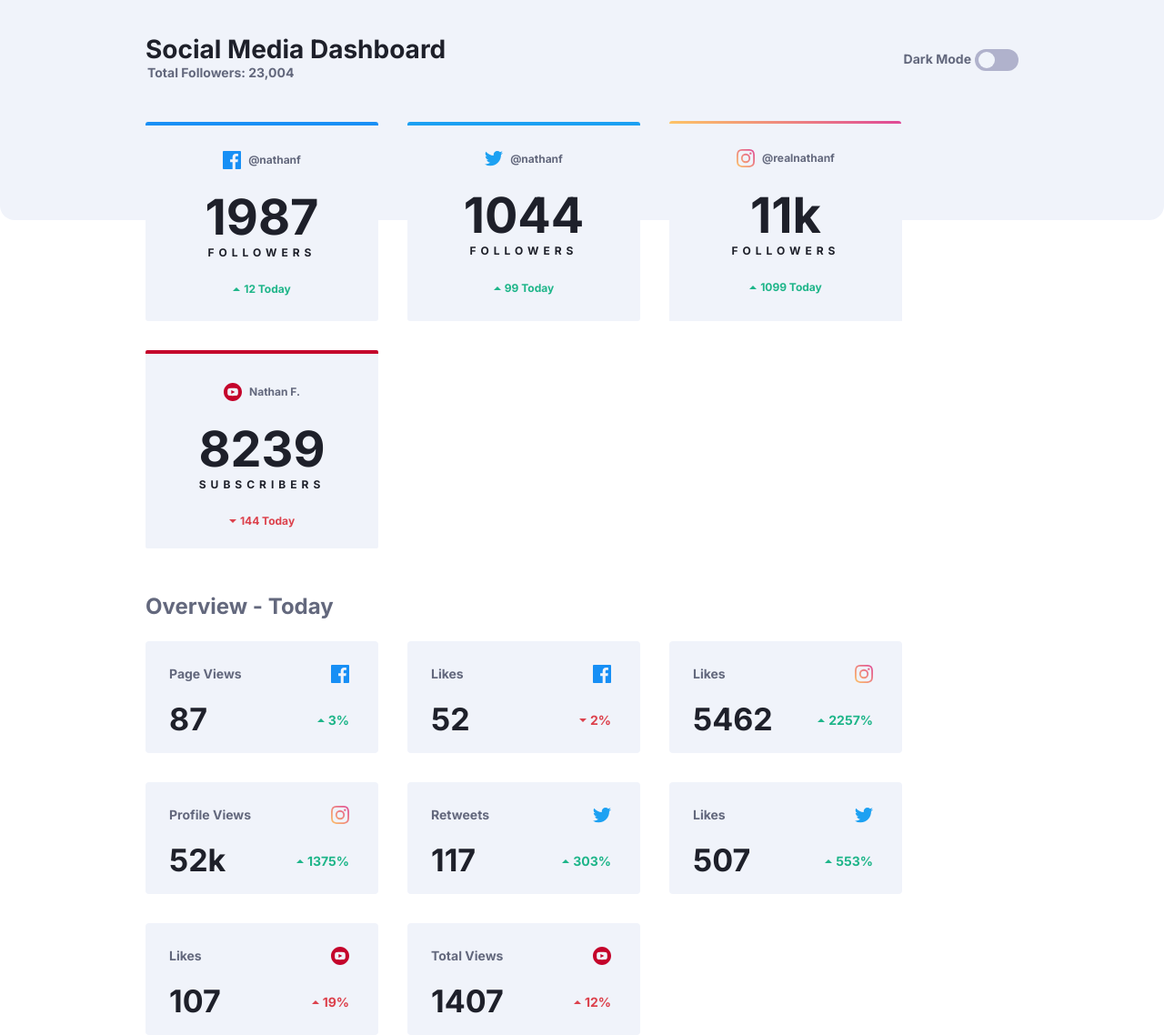
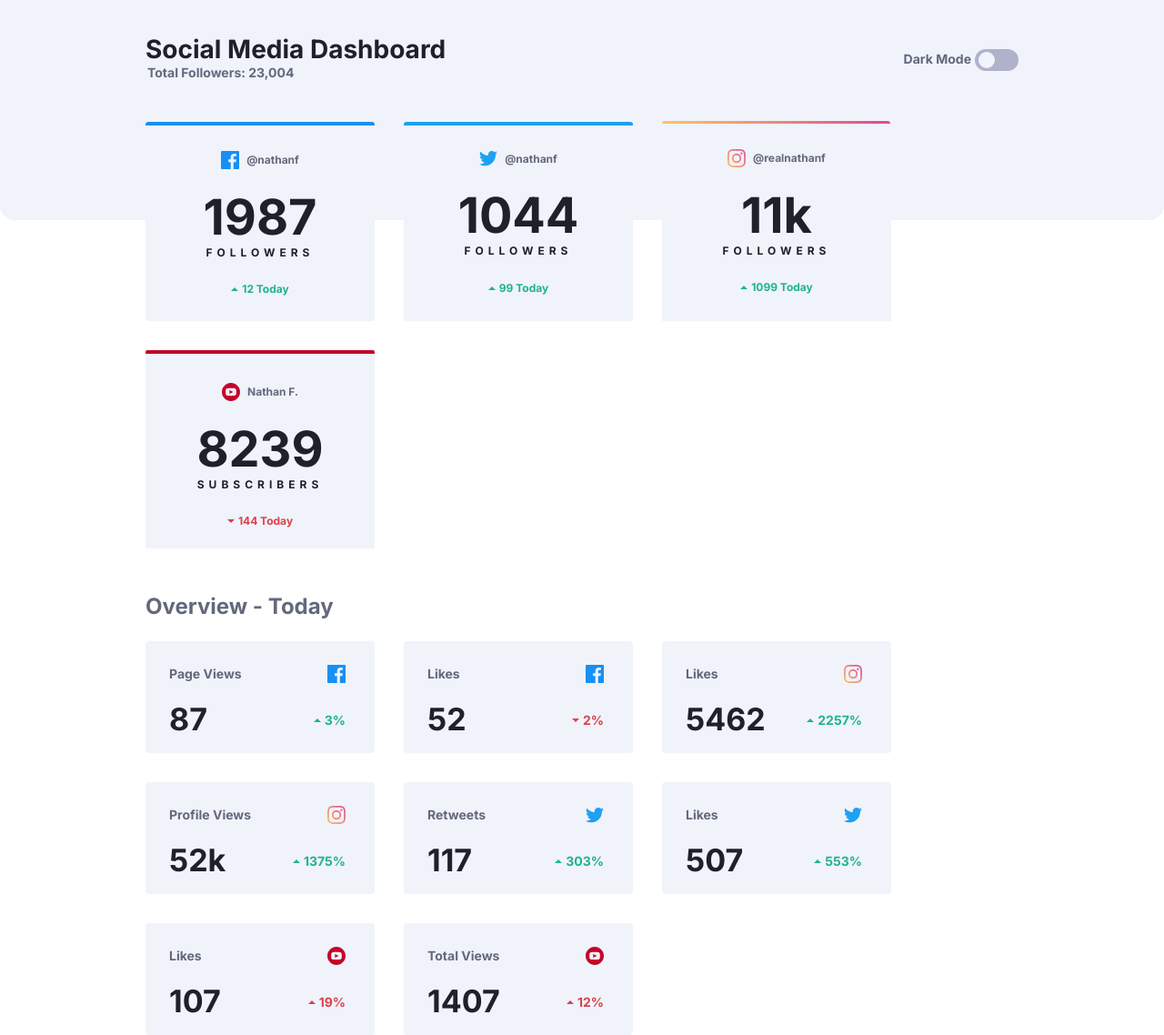
Before and after one commit to javascriptor1/social-media-dashboard-with-theme-switcher-master, a website: page index.html in a window 1280 px wide. Shown: the whole page at 91% size. Drawn offline with Linux system fonts and the light colour scheme.

Commit message:
fixing container div width for 1366px screen

```diff
--- a/index.html
+++ b/index.html
@@ -48,7 +48,7 @@
     <main class="px-6 -mt-9 lg:px-40 lg:-mt-[108px]">
       <div class="flex flex-col gap-6 lg:gap-8 lg:flex-row lg:flex-wrap">
         <div
-          class="flex flex-col items-center gap-3 pt-7 bg-[#f0f3fa] font-bold rounded-[3px] border-t-4 border-t-[#198ff5] lg:min-w-[256px]"
+          class="flex flex-col items-center gap-3 pt-7 bg-[#f0f3fa] font-bold rounded-[3px] border-t-4 border-t-[#198ff5] lg:min-w-[252px]"
         >
           <div class="flex justify-center items-center gap-2 text-[#63687d]">
             <svg xmlns="http://www.w3.org/2000/svg" width="20" height="20">
@@ -75,7 +75,7 @@
         </div>
         <!-- Twitter stats -->
         <div
-          class="flex flex-col items-center gap-[13px] pt-7 bg-[#f0f3fa] font-bold rounded-[3px] border-t-4 border-t-[#1ca0f2] lg:min-w-[256px]"
+          class="flex flex-col items-center gap-[13px] pt-7 bg-[#f0f3fa] font-bold rounded-[3px] border-t-4 border-t-[#1ca0f2] lg:min-w-[252px]"
         >
           <div class="flex justify-center items-center gap-2 text-[#63687d]">
             <svg xmlns="http://www.w3.org/2000/svg" width="20" height="17">
@@ -102,7 +102,7 @@
         </div>
         <!-- Instagram stats -->
         <div
-          class="flex flex-col items-center gap-3 pt-7 bg-[#f0f3fa] font-bold relative instagram -mr-[1px] mt-[2px] lg:min-w-[256px]"
+          class="flex flex-col items-center gap-3 pt-7 bg-[#f0f3fa] font-bold relative instagram -mr-[1px] mt-[2px] lg:min-w-[252px]"
         >
           <div class="flex justify-center items-center gap-2 text-[#63687d]">
             <svg xmlns="http://www.w3.org/2000/svg" width="20" height="20">
@@ -136,7 +136,7 @@
         </div>
         <!-- Youtube stats -->
         <div
-          class="flex flex-col items-center gap-3 pt-8 bg-[#f0f3fa] font-bold rounded-sm border-t-4 border-t-[#C4032B] lg:min-w-[256px]"
+          class="flex flex-col items-center gap-3 pt-8 bg-[#f0f3fa] font-bold rounded-sm border-t-4 border-t-[#C4032B] lg:min-w-[252px]"
         >
           <div class="flex justify-center items-center gap-2 text-[#63687d]">
             <svg xmlns="http://www.w3.org/2000/svg" width="20" height="20">
@@ -167,7 +167,7 @@
       </h2>
       <div class="lg:flex flex-wrap gap-6 lg:gap-8">
         <div
-          class="flex flex-col justify-between bg-[#f0f3fa] rounded py-[26px] pl-[26px] pr-8 mb-4 lg:min-w-[256px] lg:mb-0"
+          class="flex flex-col justify-between bg-[#f0f3fa] rounded py-[26px] pl-[26px] pr-8 mb-4 lg:min-w-[252px] lg:mb-0"
         >
           <div class="flex justify-between items-center">
             <p class="font-bold text-[#63687d] text-sm">Page Views</p>
@@ -190,7 +190,7 @@
         </div>
 
         <div
-          class="flex flex-col justify-between bg-[#f0f3fa] rounded py-[26px] pl-[26px] pr-8 mb-4 lg:min-w-[256px] lg:mb-0"
+          class="flex flex-col justify-between bg-[#f0f3fa] rounded py-[26px] pl-[26px] pr-8 mb-4 lg:min-w-[252px] lg:mb-0"
         >
           <div class="flex justify-between items-center">
             <p class="font-bold text-[#63687d] text-sm">Likes</p>
@@ -212,7 +212,7 @@
           </div>
         </div>
         <div
-          class="flex flex-col justify-between bg-[#f0f3fa] rounded py-[26px] pl-[26px] pr-8 mb-4 lg:min-w-[256px] lg:mb-0"
+          class="flex flex-col justify-between bg-[#f0f3fa] rounded py-[26px] pl-[26px] pr-8 mb-4 lg:min-w-[252px] lg:mb-0"
         >
           <div class="flex justify-between items-center">
             <p class="font-bold text-[#63687d] text-sm">Likes</p>
@@ -241,7 +241,7 @@
           </div>
         </div>
         <div
-          class="flex flex-col justify-between bg-[#f0f3fa] rounded py-[26px] pl-[26px] pr-8 mb-4 lg:min-w-[256px] lg:mb-0"
+          class="flex flex-col justify-between bg-[#f0f3fa] rounded py-[26px] pl-[26px] pr-8 mb-4 lg:min-w-[252px] lg:mb-0"
         >
           <div class="flex justify-between items-center">
             <p class="font-bold text-[#63687d] text-sm">Profile Views</p>
@@ -270,7 +270,7 @@
           </div>
         </div>
         <div
-          class="flex flex-col justify-between bg-[#f0f3fa] rounded py-[26px] pl-[26px] pr-8 mb-4 lg:min-w-[256px] lg:mb-0"
+          class="flex flex-col justify-between bg-[#f0f3fa] rounded py-[26px] pl-[26px] pr-8 mb-4 lg:min-w-[252px] lg:mb-0"
         >
           <div class="flex justify-between items-center">
             <p class="font-bold text-[#63687d] text-sm">Retweets</p>
@@ -292,7 +292,7 @@
           </div>
         </div>
         <div
-          class="flex flex-col justify-between bg-[#f0f3fa] rounded py-[26px] pl-[26px] pr-8 mb-4 lg:min-w-[256px] lg:mb-0"
+          class="flex flex-col justify-between bg-[#f0f3fa] rounded py-[26px] pl-[26px] pr-8 mb-4 lg:min-w-[252px] lg:mb-0"
         >
           <div class="flex justify-between items-center">
             <p class="font-bold text-[#63687d] text-sm">Likes</p>
@@ -314,7 +314,7 @@
           </div>
         </div>
         <div
-          class="flex flex-col justify-between bg-[#f0f3fa] rounded py-[26px] pl-[26px] pr-8 mb-4 lg:min-w-[256px] lg:mb-0"
+          class="flex flex-col justify-between bg-[#f0f3fa] rounded py-[26px] pl-[26px] pr-8 mb-4 lg:min-w-[252px] lg:mb-0"
         >
           <div class="flex justify-between items-center">
             <p class="font-bold text-[#63687d] text-sm">Likes</p>
@@ -336,7 +336,7 @@
           </div>
         </div>
         <div
-          class="flex flex-col justify-between bg-[#f0f3fa] rounded py-[26px] pl-[26px] pr-8 mb-4 lg:min-w-[256px] lg:mb-0"
+          class="flex flex-col justify-between bg-[#f0f3fa] rounded py-[26px] pl-[26px] pr-8 mb-4 lg:min-w-[252px] lg:mb-0"
         >
           <div class="flex justify-between items-center">
             <p class="font-bold text-[#63687d] text-sm">Total Views</p>
--- a/src/input.css
+++ b/src/input.css
@@ -16,6 +16,9 @@
   background: linear-gradient(to right, #fdc366, #ee877e, #df4896);
   z-index: -1;
   border-radius: 3px;
+  border-bottom-color: #fff;
+  border-bottom-width: 3px;
+  max-width: calc(100% - 1px);
 }
 .toggle {
   appearance: none;
@@ -55,19 +58,12 @@
 }
 
 @media (min-width: 1024px) {
-  body {
-    position: relative;
-    z-index: -1;
-  }
+  body,
   header {
     position: relative;
     z-index: -1;
   }
-  .instagram {
-    /* z-index: 3; */
-  }
   .instagram::before {
     margin-top: -3px;
-    max-width: 255px;
   }
 }
```
Also changed, not shown: dist/style.css.
